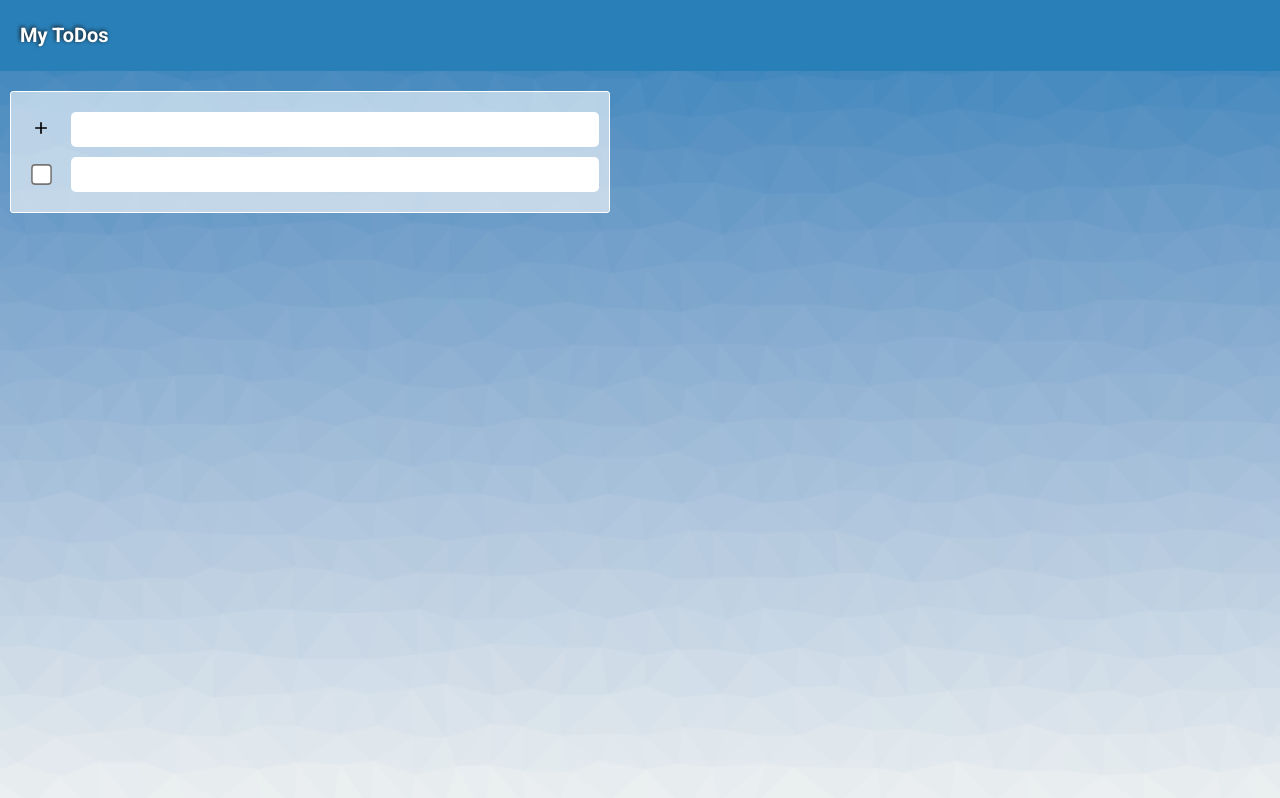
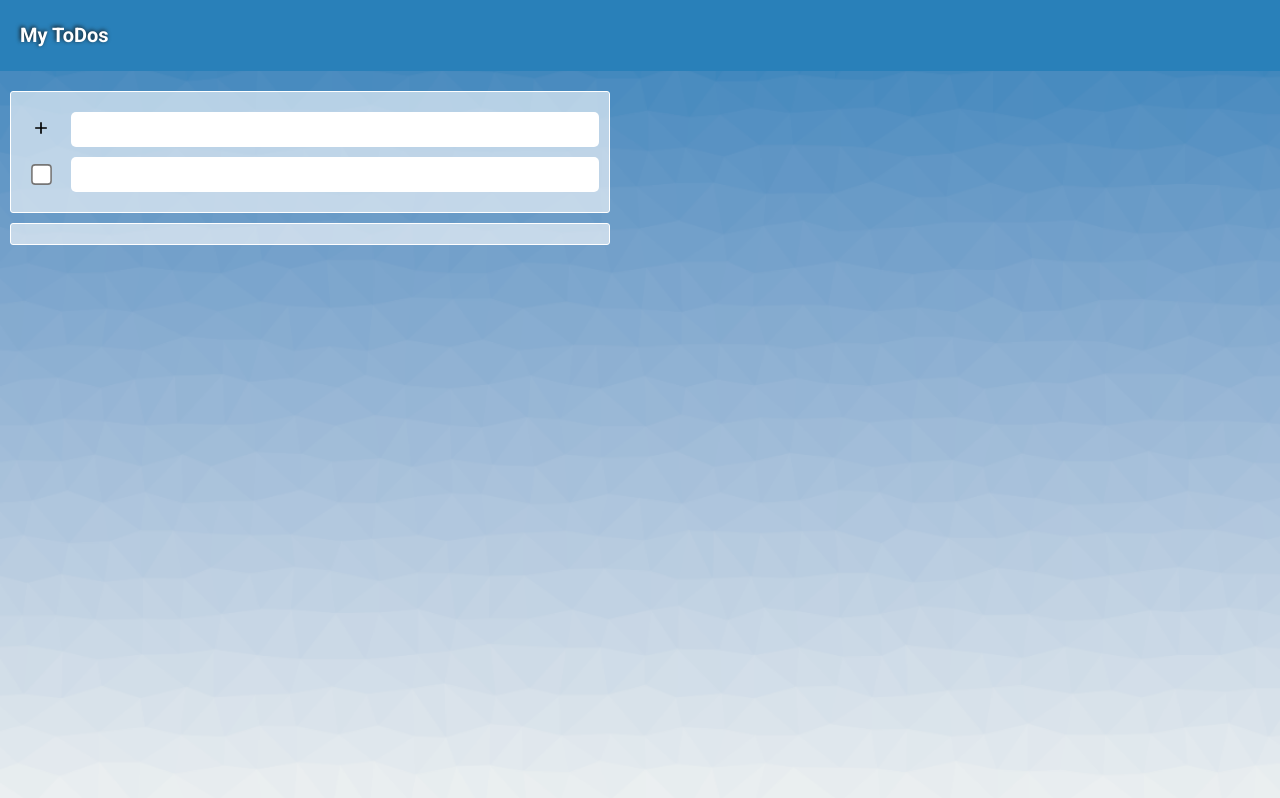
Before and after one commit to abergstream/code-along-callbacks, a plain HTML site: page index.html in a window 1280 px wide. Drawn offline with Linux system fonts and the light colour scheme.

Commit message:
Changed some semantic tags

```diff
--- a/index.html
+++ b/index.html
@@ -11,8 +11,9 @@
   <header>
     <h1 class="title">My ToDos</h1>
   </header>
-  <main class="wrapper">
-    <section class="todos">
+  <main>
+    <section id="task-todo" class="wrapper">
+      <article class="todos">
         <button class="todos__input-button">
           <svg
             class="icon-plus"
@@ -24,10 +25,12 @@
           </svg>
         </button>
         <input class="todos__input-text" type="text" name="" id="" />
-    </section>
-    <section class="todos">
+      </article>
+      <article class="todos">
         <input class="todos__input-checkbox" type="checkbox" name="" id="" />
         <input class="todos__input-text" type="text" name="" id="" />
+      </article>
     </section>
+    <section id="task-done" class="wrapper"></section>
   </main>
 </html>
```
Lines whose indentation alone changed are shown as unchanged.
